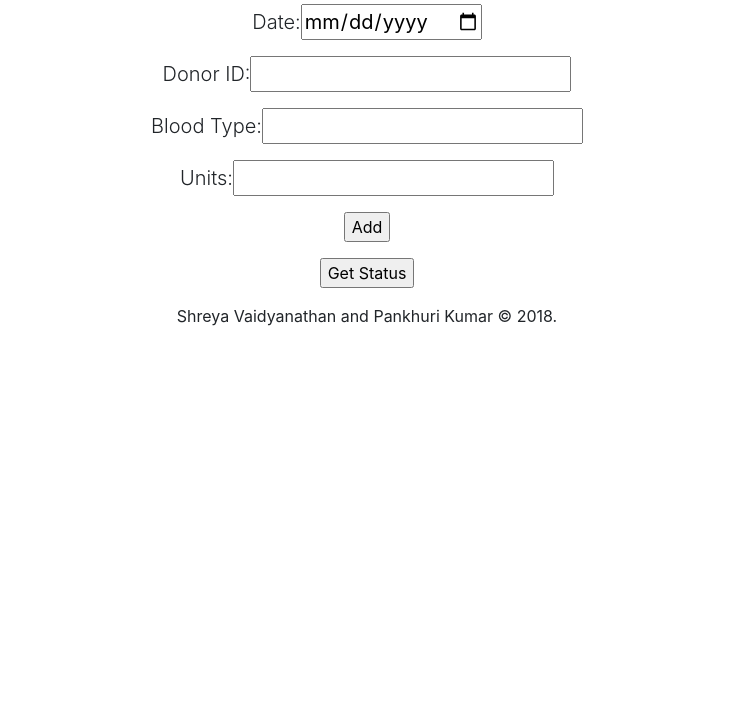
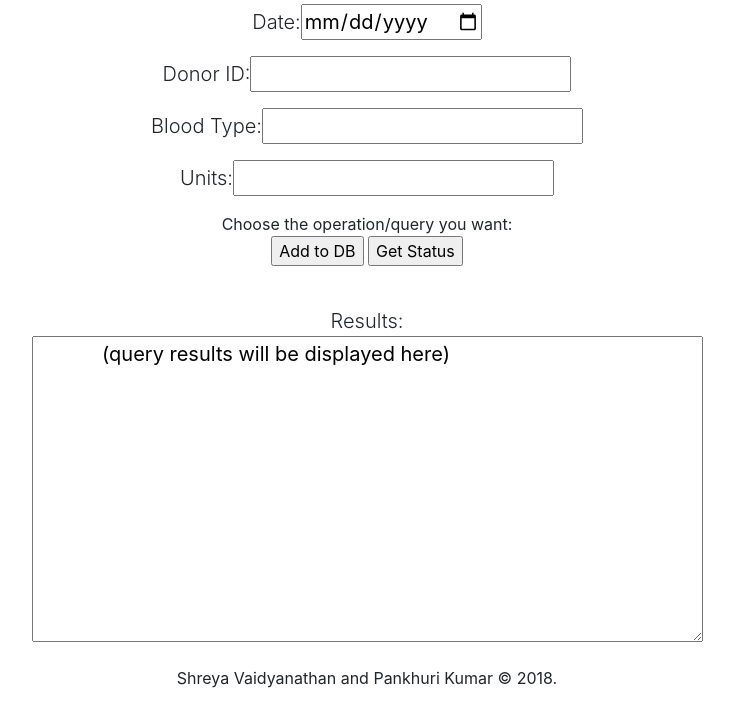
Before and after one commit to pankhurikumar23/w4111-bloodbank, a Flask app: page /bbAdmin in a window 1280 px wide. Shown: the part 192-898 px from the top of the page, without its empty margins (273-1007 px from the left). Before the commit the page ends 518 px from the top, so only its background shows below. Run offline with Flask 2, Linux system fonts and the light colour scheme; parts of the project's set-up code (start-up, migrations or seed data) failed here and were passed over; some libraries are stand-ins or nearby versions.

Commit message:
adding front end
Text boxes, Form names and additional information that is necessary. +formatting

```diff
--- a/templates/landing.html
+++ b/templates/landing.html
@@ -36,14 +36,14 @@
     <!-- Navigation -->
     <nav class="navbar navbar-expand-lg navbar-dark bg-dark fixed-top">
       <div class="container">
-        <a class="navbar-brand" href="#">Blood Donations</a>
+        <a class="navbar-brand" href="/">Blood Donations</a>
         <button class="navbar-toggler" type="button" data-toggle="collapse" data-target="#navbarResponsive" aria-controls="navbarResponsive" aria-expanded="false" aria-label="Toggle navigation">
           <span class="navbar-toggler-icon"></span>
         </button>
         <div class="collapse navbar-collapse" id="navbarResponsive">
           <ul class="navbar-nav ml-auto">
             <li class="nav-item active">
-              <a class="nav-link" href="#">Home
+              <a class="nav-link" href="/">Home
                 <span class="sr-only">(current)</span>
               </a>
           </ul>
--- a/templates/searchBB.html
+++ b/templates/searchBB.html
@@ -36,14 +36,14 @@
     <!-- Navigation -->
     <nav class="navbar navbar-expand-lg navbar-dark bg-dark fixed-top">
       <div class="container">
-        <a class="navbar-brand" href="#">Blood Donations</a>
+        <a class="navbar-brand" href="/">Blood Donations</a>
         <button class="navbar-toggler" type="button" data-toggle="collapse" data-target="#navbarResponsive" aria-controls="navbarResponsive" aria-expanded="false" aria-label="Toggle navigation">
           <span class="navbar-toggler-icon"></span>
         </button>
         <div class="collapse navbar-collapse" id="navbarResponsive">
           <ul class="navbar-nav ml-auto">
             <li class="nav-item active">
-              <a class="nav-link" href="#">Home
+              <a class="nav-link" href="/">Home
                 <span class="sr-only">(current)</span>
               </a>
           </ul>
@@ -59,15 +59,24 @@
           <p class="lead">I'm a Blood bank Administrator. I can choose and query the database accordingly then:</p>
 
             <form method="GET" action="/searchUser">
-                <p class="lead">Date:<input type="Date" name="id"></p>
-                <p class="lead">Donor ID:<input type="text" name="id"></p>
-                <p class="lead">Blood Type:<input type="text" name="id"></p>
-                <p class="lead">Units:<input type="number" name="id"></p>
+                <p class="lead">Date:<input type="Date" name="date"></p>
+                <p class="lead">Donor ID:<input type="text" name="did"></p>
+                <p class="lead">Blood Type:<input type="text" name="btype"></p>
+                <p class="lead">Units:<input type="number" name="units"></p>
+                <!-- Drop down list of possible queries may not be needed for blood bank manager right? -->
+                Choose the operation/query you want: <br>
                 <p>
-                  <input type="submit" value="Add"></p>
+                  <input type="submit" value="Add to DB">
                   <input type="submit" value="Get Status">
-                <p>
+                </p>
             </form>
+            <br>
+            <p class="lead">
+            Results: <br>
+            <textarea name="results" rows="10" cols="50">
+            (query results will be displayed here)
+            </textarea>
+            </p>
           </div>
         </div>
       </div>
```
Also changed, not shown: templates/searchAdmin.html (+5 -5 lines), templates/searchHA.html (+12 -5 lines), templates/searchUser.html (+16 -4 lines).
